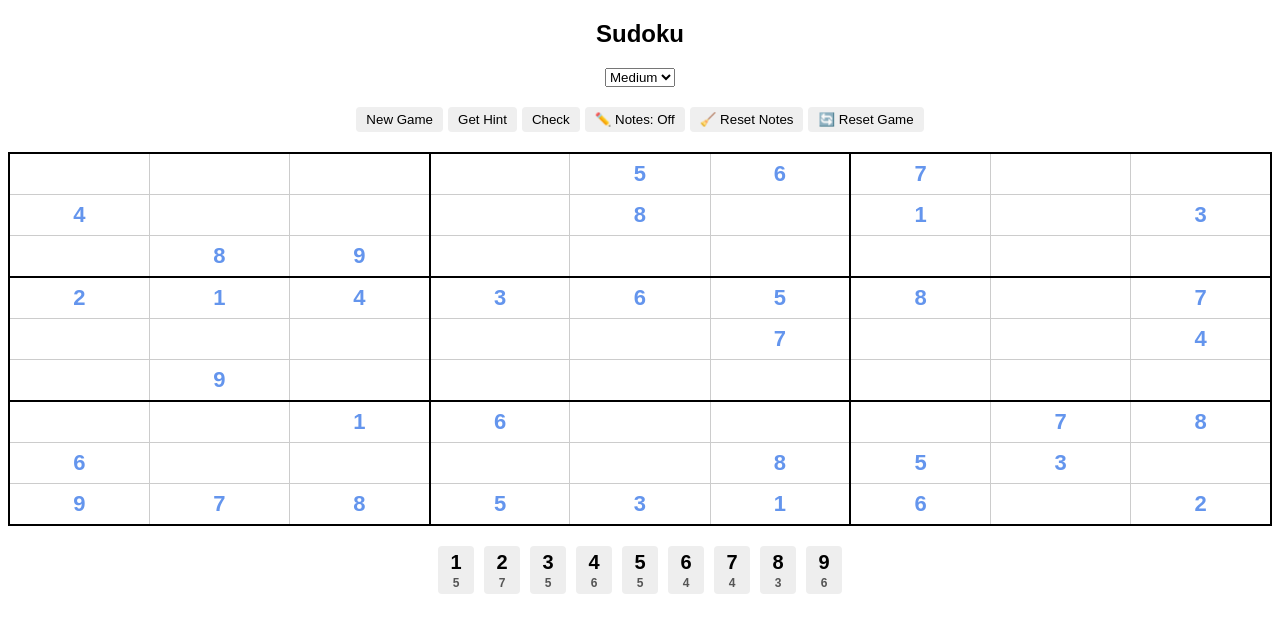
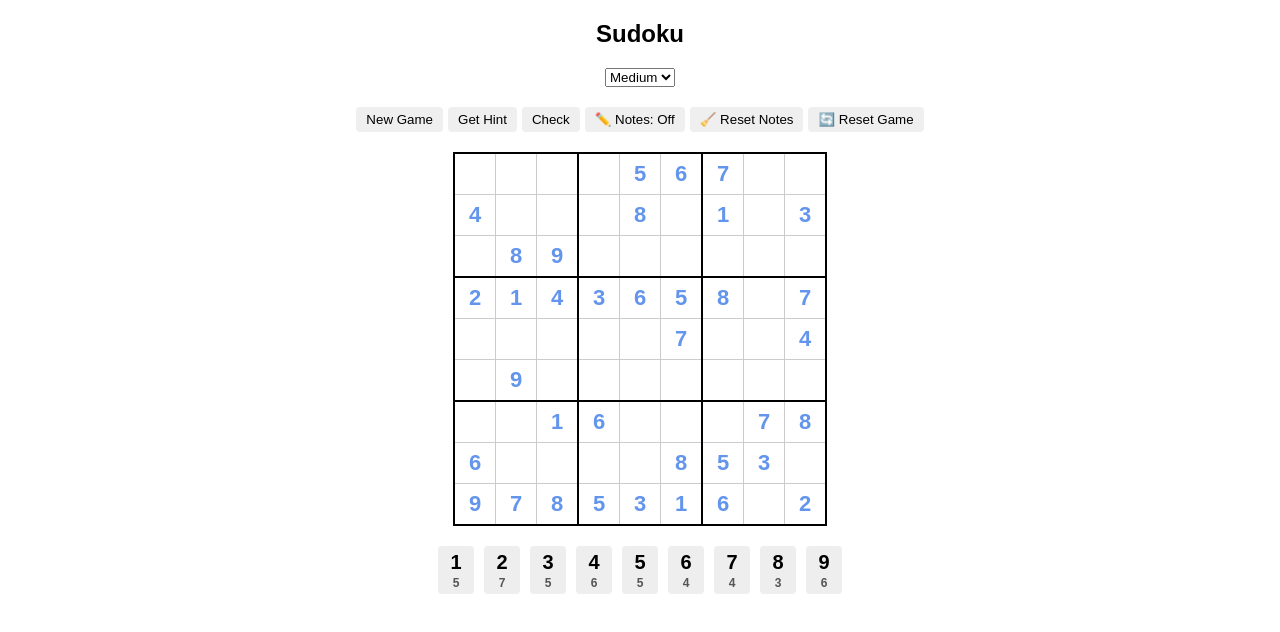
Before and after one commit to anna7461/sudoku-app, a website: page index.html in a window 1280 px wide. Drawn offline with Linux system fonts and the light colour scheme.

Commit message:
fix breakpoint

```diff
--- a/src/style.scss
+++ b/src/style.scss
@@ -48,13 +48,14 @@ table {
   table-layout: fixed;
   border-collapse: collapse;
   border-spacing: 0;
-  margin: 20px 0;
-  width: 100%;
+  margin: 20px auto;
 
-  @media (max-width: 1000px) {
+
+  @media (max-width: 480px) {
     transform: scale(.957);
     position: relative;
     left: -10px;
+    width: 100%;
   }
 }
 
```
Also changed, not shown: public/style.css.
